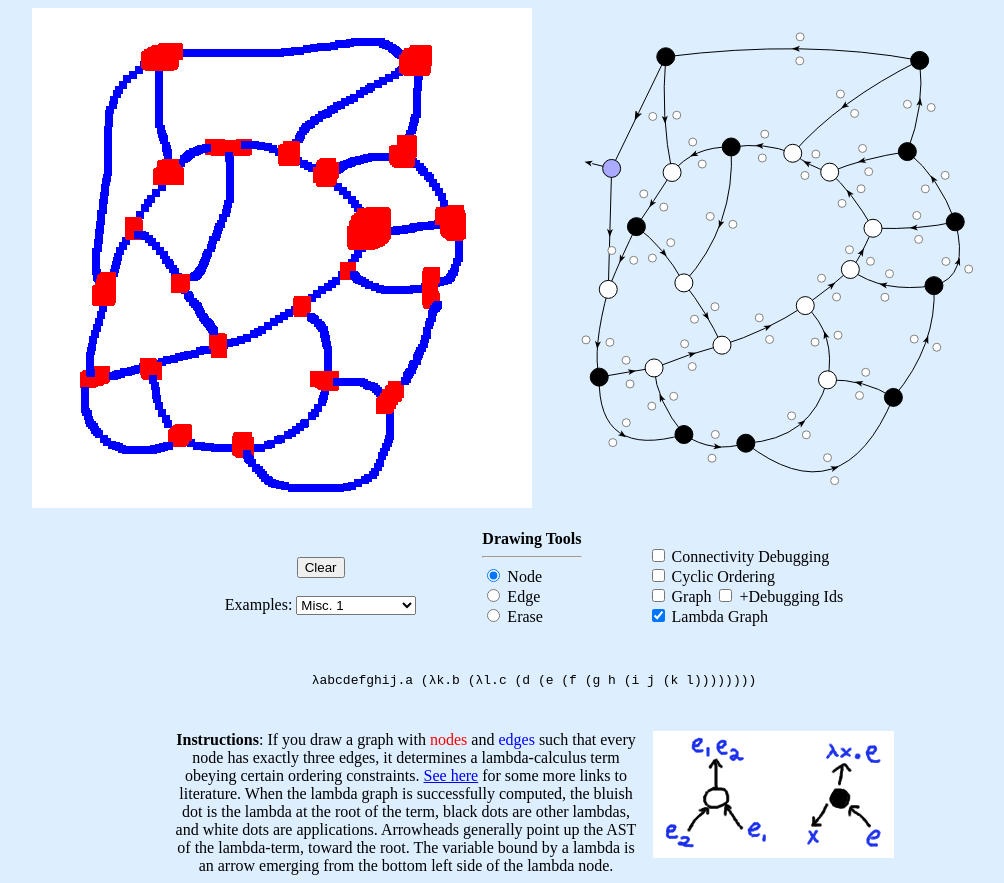
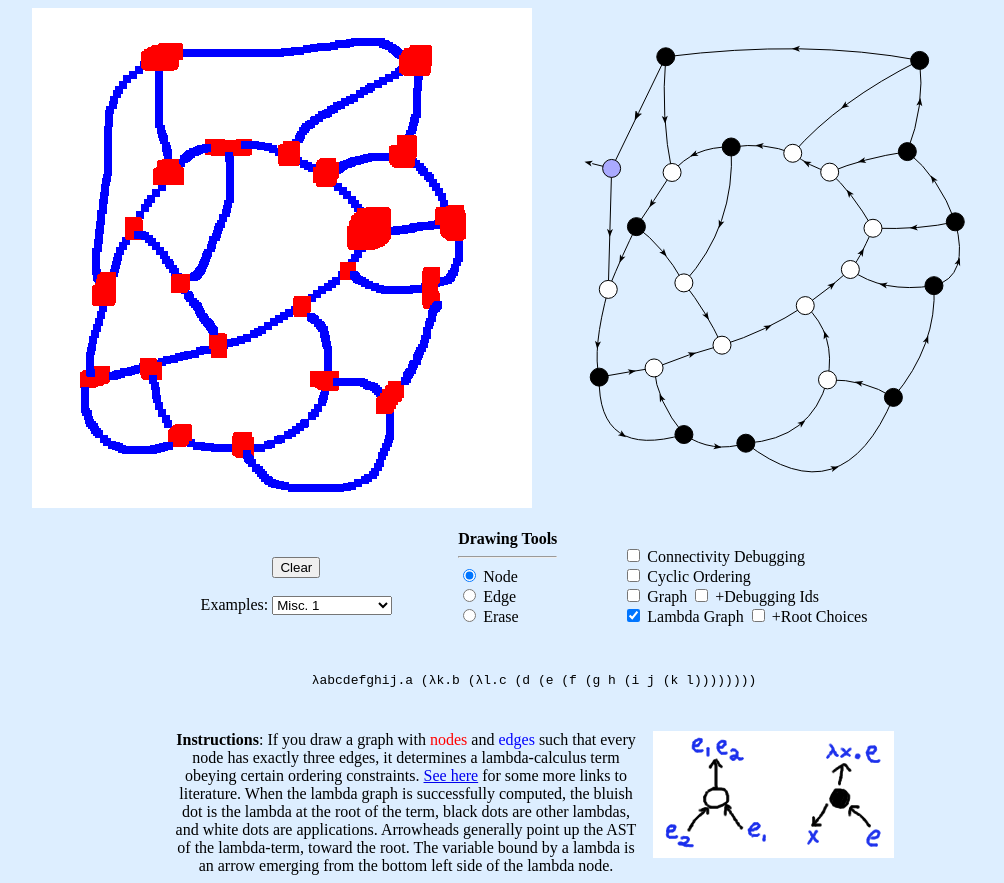
Before and after one commit to jcreedcmu/lambda-map-drawer, a website built with webpack: page public/index.html in a window 1280 px wide. Shown: the whole page, without its empty margins (106-1110 px from the left). Built offline with nearby package versions, Linux system fonts and the light colour scheme.

Commit message:
Made root display optional.

```diff
--- a/public/index.html
+++ b/public/index.html
@@ -67,6 +67,10 @@
 				  <input type="checkbox" id="renderLambda" checked>
 				  Lambda Graph
 				</label>
+				<label>
+				  <input type="checkbox" id="renderRootChoices">
+				  +Root Choices
+				</label>
 			 </td>
 		  </tr>
 		</table>
--- a/src/index.ts
+++ b/src/index.ts
@@ -278,10 +278,12 @@ function renderLambdaGraph(g: LambdaGraphData, c: Canvas) {
     d.stroke();
   }
 
+  if (enabled('renderRootChoices')) {
+    for (const e of g.rootData.otherRoots) {
+      drawSmolClickable(d, e.p);
+    }
+  }
 
-  for (const e of g.rootData.otherRoots) {
-    drawSmolClickable(d, e.p);
-  }
   document.getElementById('lambda')!.innerText = stringifyLam(0, [], findSplit(g.exp).e, 'top').s;
 }
 
@@ -364,13 +366,16 @@ class App {
     const { c1, c2 } = this;
     c1.d.drawImage(l.data.img['example1'], 0, 0);
 
-    ['renderDebug',
+    [
+      'renderDebug',
       'renderDebugId',
       'renderCyclic',
       'renderGraph',
-      'renderLambda'].forEach(id => {
-        document.getElementById(id)!.addEventListener('change', () => this.compute());
-      });
+      'renderLambda',
+      'renderRootChoices',
+    ].forEach(id => {
+      document.getElementById(id)!.addEventListener('change', () => this.compute());
+    });
 
     let prev: Point | undefined = undefined;
 
@@ -418,7 +423,7 @@ class App {
     });
 
     c2.c.addEventListener('mousedown', (e) => {
-      if (this.lambdaGraph != undefined) {
+      if (this.lambdaGraph != undefined && enabled('renderRootChoices')) {
         const p = relpos(e, c2.c);
         const vr = this.lambdaGraph.vertices[this.lambdaGraph.rootData.root].p;
         if (c2.d.isPointInPath(circlePath(vr, NODE_RAD + HIT_EXTRA), p.x, p.y)) {
```
